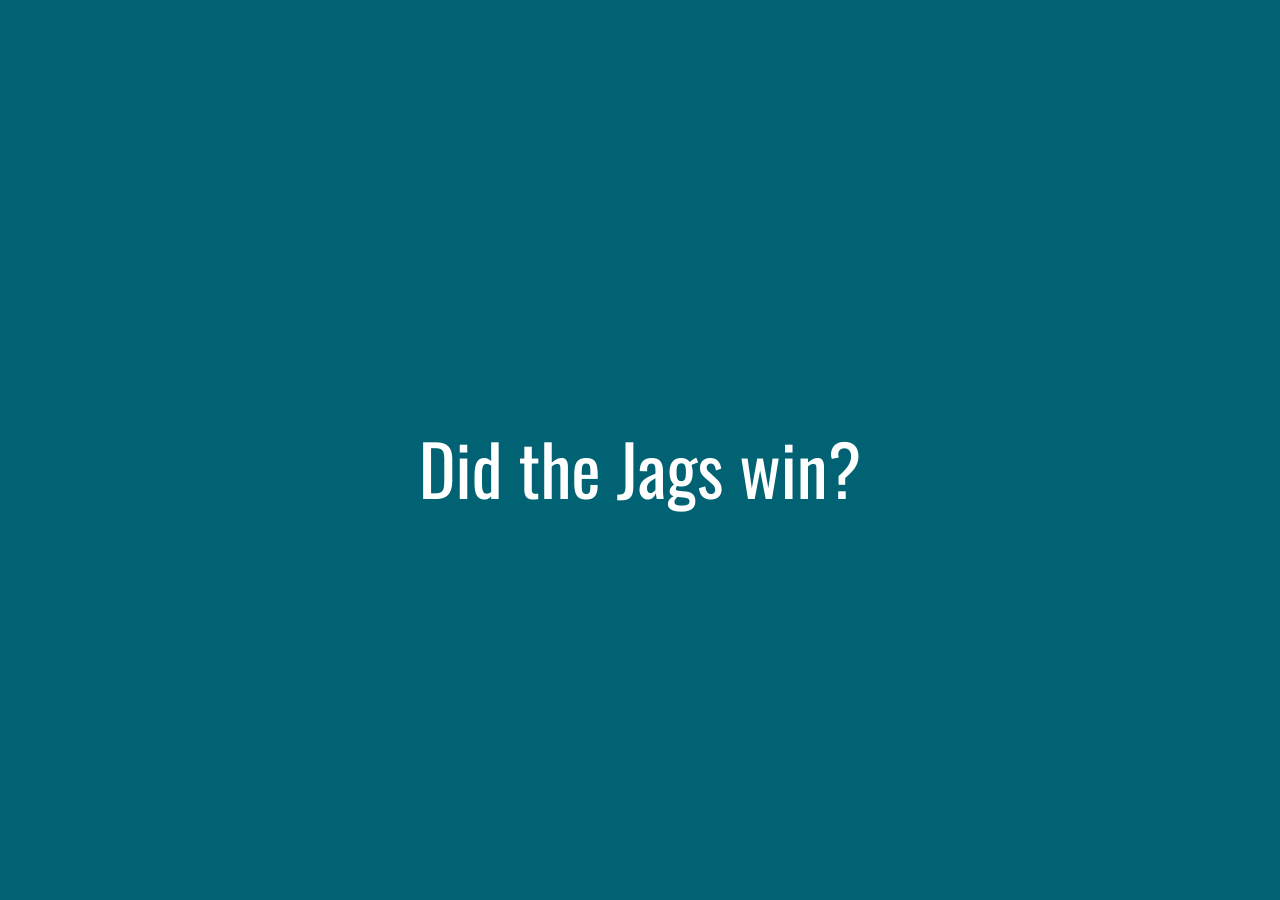
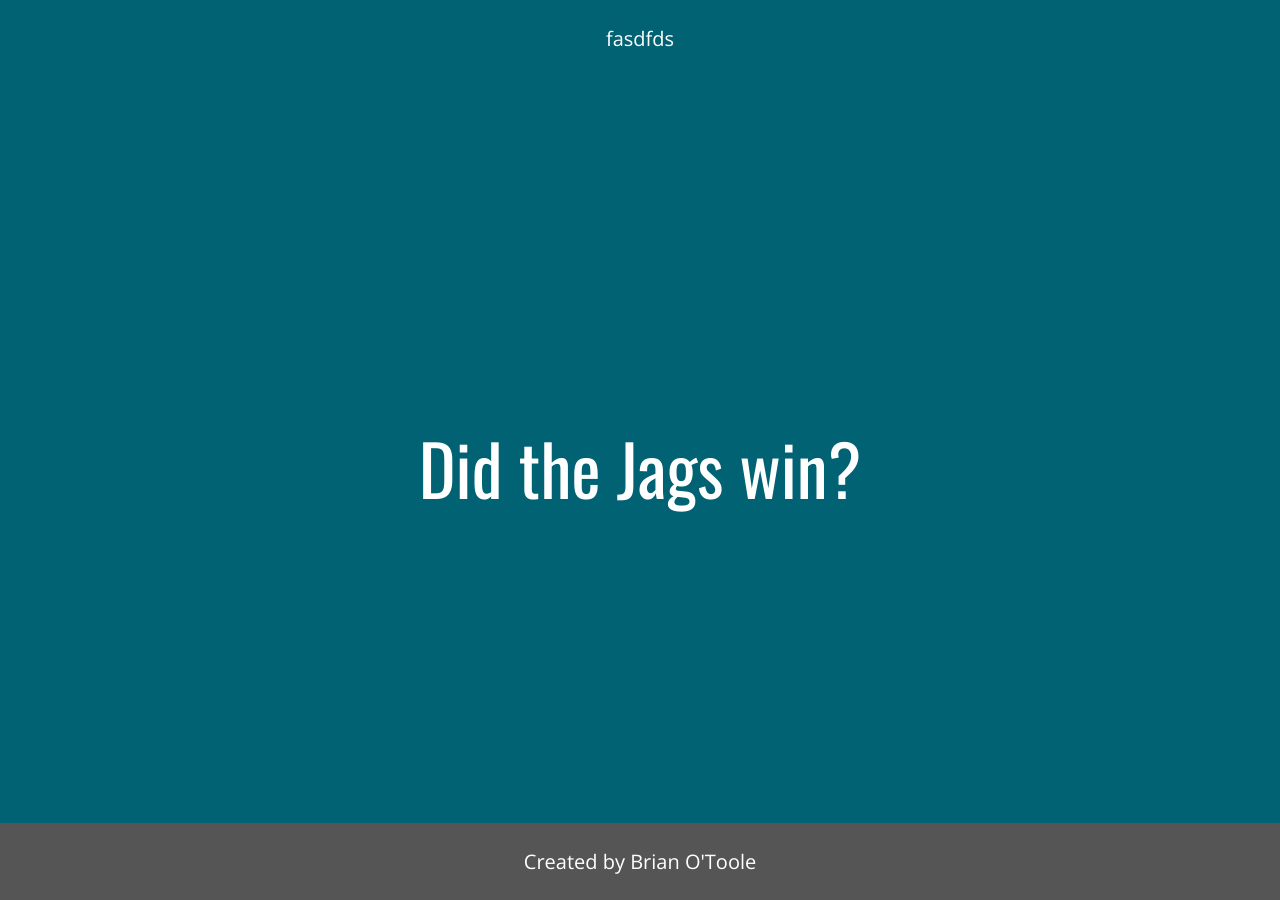
Before and after one commit to brianotoole/didjagswin, a Jekyll site: the page built from index.html, in a window 1280 px wide. Built offline with Jekyll 4.4.1, drawn with Linux system fonts in a browser that asks for light colours; nearby versions of some CDN libraries.

Commit message:
initial setup of layout elements

```diff
--- a/_includes/footer.html
+++ b/_includes/footer.html
@@ -1,2 +1,3 @@
 <div class="footer">
+  Created by <a href="https://brianzotoole.com/?ref=didjagswin.com" target="_blank">Brian O'Toole</a>
 </div><!--/.footer-->
--- a/_includes/header.html
+++ b/_includes/header.html
@@ -1,2 +1,3 @@
 <header class="header">
+fasdfds
 </header>
--- a/_sass/_helpers.scss
+++ b/_sass/_helpers.scss
@@ -4,7 +4,7 @@
 .text-primary {
   color: $color-primary;
 }
-.text-accent {
+.text-secondary {
   color: $color-secondary;
 }
 .text-white {
--- a/_sass/_layout.scss
+++ b/_sass/_layout.scss
@@ -0,0 +1,24 @@
+.header,
+.footer {
+  position: absolute;
+  width: 100%;
+  left: 0;
+  background: transparent;
+  color: $color-white;
+  text-align: center;
+  padding: calc-em(20px);
+  z-index: 200;
+  a {
+	color: $color-white;
+  }
+}
+
+.header {
+  top: 0;
+  border-bottom: rgba($color-black, 0.25);
+}
+
+.footer {
+  bottom: 0;
+  background: $color-gray;
+}
--- a/_sass/_page-home.scss
+++ b/_sass/_page-home.scss
@@ -17,6 +17,7 @@
   width: 100%;
   transform:translate(0%, -50%);
   -webkit-transform:translate(0%, -50%);
+  overflow: hidden;
 }
 .result {
 
--- a/index.html
+++ b/index.html
@@ -8,6 +8,6 @@
 <section class="home">
   <div class="intro">
     <h1>Did the Jags win?</h1>
-    <div class="result h2"></div>
+    <h3 class="result text-secondary"></h3>
   </div><!--/.intro-->
 </section><!--/.home-->
--- a/js/main.js
+++ b/js/main.js
@@ -18,13 +18,13 @@
     } else {}
     // Check scores & assign results
     if (isHome == true && winnerHome == true) {
-      $(".result").html("won at home");
+      $(".result").html("Wow. They actually won.");
     } else if (isHome == true && winnerHome == false) {
-      $(".result").html("lost at home");
+      $(".result").html("Nope.");
     } else if (isHome == false && winnerHome == true) {
-      $(".result").html("lost at away");
+      $(".result").html("Nope.");
     } else if (isHome == false && winnerHome == false) {
-      $(".result").html("won at away");
+      $(".result").html("Yes. They won on the road. Impressive.");
     } else {
       //
     }
```
